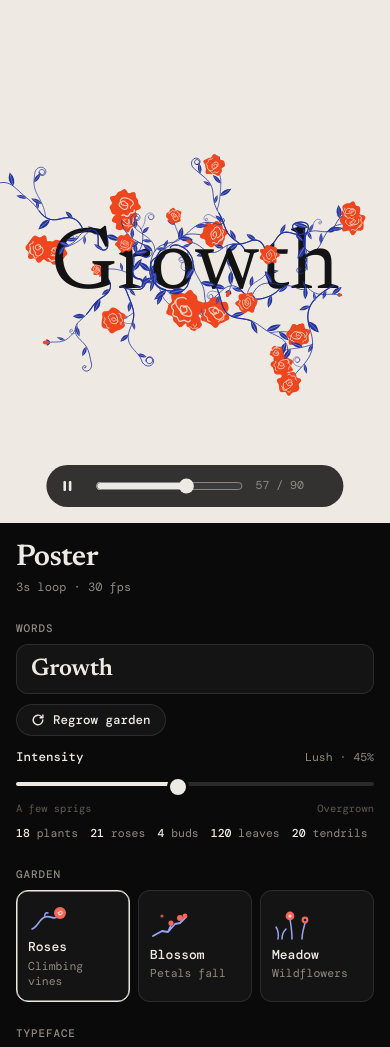
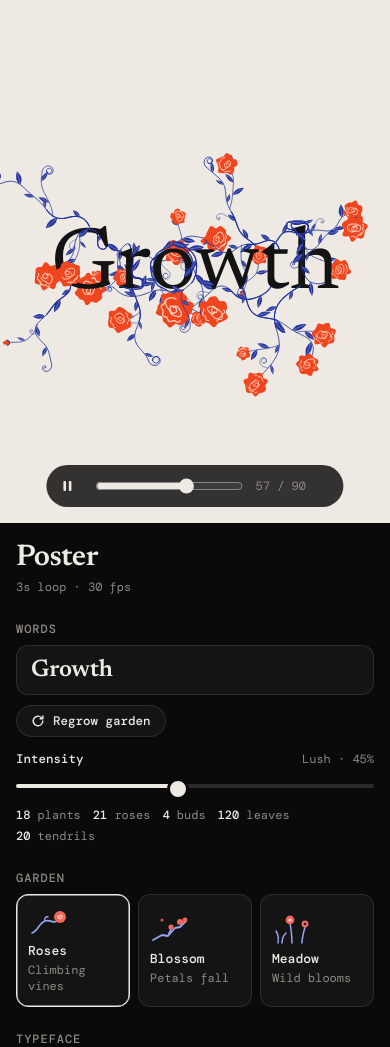
Before and after one commit to MSreeGaneshNaik/BloomType, a plain HTML site: page index.html in a window 390 px wide. Shown: the top 1047 px of the page. Drawn offline with nearby package versions, Linux system fonts and the light colour scheme; animation ran at ten frames a second.

Commit message:
Lighthouse 92+: non-blocking fonts, legible sizes, no layout shift
Mobile Performance 74 -> 95-99, desktop 95 -> 100; Accessibility,
Best Practices and SEO 100 (Lighthouse 12.2.1, gzip server).

- Load Google Fonts without blocking first paint (preload + swap,
  noscript fallback); drop the manual preload of all six faces
- Raise all panel text to 12px; fix two contrast failures (slider
  end labels removed, Tomato ink #0A0A0A)
- Keep script-built panel sections hidden until their cards exist,
  and reserve the stats line, so nothing shifts on load
- Build one letter's garden per frame in the live preview; stats
  wait for the garden instead of forcing it all at once
- Sample glyph fields at 100px instead of 140px; skip no-op canvas
  resizes (view starts at 0x0 so the first resize always runs)
- Strip emoji from the word input (pictographs, skin tones, flags,
  joiners, variation selectors)
- Garden cards: equal columns, "Wild blooms" fits at 12px

```diff
--- a/index.html
+++ b/index.html
@@ -12,7 +12,8 @@
 <title>BloomType</title>
 <link rel="preconnect" href="https://fonts.googleapis.com">
 <link rel="preconnect" href="https://fonts.gstatic.com" crossorigin>
-<link rel="stylesheet" href="https://fonts.googleapis.com/css2?family=Bricolage+Grotesque:opsz,wght@12..96,500&family=DM+Mono:wght@400;500&family=Fraunces:opsz,wght@9..144,400&family=Instrument+Serif&family=Newsreader:opsz,wght@6..72,400;6..72,600&family=Pinyon+Script&family=Playfair+Display:wght@400&display=swap">
+<link rel="preload" as="style" href="https://fonts.googleapis.com/css2?family=Bricolage+Grotesque:opsz,wght@12..96,500&family=DM+Mono:wght@400;500&family=Fraunces:opsz,wght@9..144,400&family=Instrument+Serif&family=Newsreader:opsz,wght@6..72,400;6..72,600&family=Pinyon+Script&family=Playfair+Display:wght@400&display=swap" onload="this.onload=null;this.rel='stylesheet'">
+<noscript><link rel="stylesheet" href="https://fonts.googleapis.com/css2?family=Bricolage+Grotesque:opsz,wght@12..96,500&family=DM+Mono:wght@400;500&family=Fraunces:opsz,wght@9..144,400&family=Instrument+Serif&family=Newsreader:opsz,wght@6..72,400;6..72,600&family=Pinyon+Script&family=Playfair+Display:wght@400&display=swap"></noscript>
 <style>
 /* Layout: fixed tool panel on the left, full-bleed living poster on the right; panel becomes a bottom sheet on phones. */
 :root{
@@ -43,6 +44,7 @@ button{cursor:pointer}
 .panel{position:relative;z-index:2;background:var(--chrome);overflow:hidden;min-width:0}
 .panel-inner{width:316px;height:100%;box-sizing:border-box;overflow-y:auto;padding:22px 20px 28px;display:flex;flex-direction:column;gap:26px;scrollbar-width:thin;scrollbar-color:#2A2A2A transparent;transition:opacity .3s var(--ease-out),transform .5s var(--ease-out)}
 .app.collapsed .panel-inner{opacity:0;transform:translateX(-24px);pointer-events:none}
+.pending section + section{visibility:hidden} /* cards are built by script; hiding them until then avoids a layout shift */
 .panel-inner::-webkit-scrollbar{width:8px}
 .panel-inner::-webkit-scrollbar-thumb{background:#2A2A2A;border-radius:8px}
 
@@ -50,7 +52,7 @@ button{cursor:pointer}
 .head p{margin:0;color:var(--muted);font-size:12px;font-variant-numeric:tabular-nums}
 
 .group{display:flex;flex-direction:column;gap:10px}
-.label{margin:0;font:500 11px/1 var(--mono);letter-spacing:.08em;text-transform:uppercase;color:var(--muted)}
+.label{margin:0;font:500 12px/1 var(--mono);letter-spacing:.08em;text-transform:uppercase;color:var(--muted)}
 
 .word{width:100%;box-sizing:border-box;background:var(--card);border:1px solid var(--edge);border-radius:12px;padding:10px 14px;font:600 24px/1.2 var(--serif);letter-spacing:-.01em;caret-color:var(--text);transition:border-color .2s}
 .word:focus{outline:none;border-color:var(--edge-strong)}
@@ -65,7 +67,7 @@ button{cursor:pointer}
 .meter{display:flex;flex-direction:column;gap:6px;margin-top:4px}
 .meter-row{display:flex;justify-content:space-between;align-items:baseline;gap:10px}
 .meter-row label{font:500 12.5px/1 var(--mono)}
-.meter-row output{color:var(--muted);font-size:11.5px;font-variant-numeric:tabular-nums}
+.meter-row output{color:var(--muted);font-size:12px;font-variant-numeric:tabular-nums}
 .meter input{-webkit-appearance:none;appearance:none;width:100%;height:22px;margin:0;background:transparent;cursor:pointer;--p:45%}
 .meter input::-webkit-slider-runnable-track{height:4px;border-radius:4px;background:linear-gradient(to right,var(--text) var(--p),#2A2A2A var(--p))}
 .meter input::-webkit-slider-thumb{-webkit-appearance:none;width:16px;height:16px;margin-top:-6px;border-radius:50%;background:var(--text);border:3px solid var(--chrome);box-sizing:content-box;transition:transform .15s var(--ease-out)}
@@ -75,18 +77,17 @@ button{cursor:pointer}
 .meter input::-moz-range-thumb{width:16px;height:16px;border-radius:50%;background:var(--text);border:3px solid var(--chrome)}
 .meter input:focus-visible{outline:none}
 .meter input:focus-visible::-webkit-slider-thumb{outline:2px solid var(--edge-strong);outline-offset:2px}
-.meter-ends{display:flex;justify-content:space-between;color:#5F5B55;font-size:10.5px}
-.stats{display:flex;flex-wrap:wrap;gap:4px 12px;margin:0;color:var(--muted);font-size:11.5px;font-variant-numeric:tabular-nums}
+.stats{display:flex;flex-wrap:wrap;gap:4px 12px;margin:0;min-height:calc(2.9em + 4px);color:var(--muted);font-size:12px;font-variant-numeric:tabular-nums}
 .stats b{color:var(--text);font-weight:500}
 
 .grid{display:grid;grid-template-columns:1fr 1fr;gap:8px}
-.grid.three{grid-template-columns:repeat(3,1fr)}
+.grid.three{grid-template-columns:repeat(3,minmax(0,1fr))}
 .card{position:relative;text-align:left;background:var(--card);border:1px solid var(--edge);border-radius:12px;padding:10px 11px 11px;transition:background .15s,border-color .15s,transform .1s}
 .card:hover{background:var(--card-hover)}
 .card:active{transform:scale(.98)}
 .card[aria-checked="true"]{border-color:var(--edge-strong);box-shadow:inset 0 0 0 .5px var(--edge-strong)}
 .card .t{display:block;font:500 13px/1.2 var(--mono);margin-bottom:4px}
-.card .d{display:block;color:var(--muted);font-size:11.5px;line-height:1.35}
+.card .d{display:block;color:var(--muted);font-size:12px;line-height:1.35}
 .card .face{display:block;font-size:21px;line-height:1.15;white-space:nowrap;overflow:hidden;text-overflow:ellipsis}
 .card .face + .d{margin-top:2px}
 
@@ -113,13 +114,13 @@ button{cursor:pointer}
 .xbtn.primary{background:var(--text);color:#0A0A0A;border-color:var(--text)}
 .xbtn.primary:hover{background:#FFFFFF}
 .xbtn .t{display:block;font:500 13px/1.2 var(--mono)}
-.xbtn .d{display:block;font-size:11px;opacity:.62;margin-top:3px;font-variant-numeric:tabular-nums}
+.xbtn .d{display:block;font-size:12px;opacity:.62;margin-top:3px;font-variant-numeric:tabular-nums}
 .xbtn:disabled{opacity:.45;cursor:default;transform:none}
 .progress{display:none;flex-direction:column;gap:7px}
 .progress.on{display:flex}
 .bar{height:4px;background:#222;border-radius:4px;overflow:hidden}
 .bar i{display:block;height:100%;width:0;background:var(--text);border-radius:4px}
-.ptext,.note{margin:0;color:var(--muted);font-size:11.5px;font-variant-numeric:tabular-nums}
+.ptext,.note{margin:0;color:var(--muted);font-size:12px;font-variant-numeric:tabular-nums}
 .xbtn.wide{grid-column:1 / -1;display:flex;align-items:center;justify-content:space-between;gap:10px}
 .xbtn.wide svg{width:16px;height:16px;flex:none;opacity:.8}
 .switch{position:relative;display:flex;align-items:center;gap:10px;cursor:pointer;user-select:none}
@@ -130,15 +131,15 @@ button{cursor:pointer}
 .switch input:checked + .track::after{transform:translateX(12px);background:#0A0A0A}
 .switch input:focus-visible + .track{outline:2px solid var(--edge-strong);outline-offset:2px}
 .switch .sl{font-size:12px}
-.switch .sl small{display:block;color:var(--muted);font-size:11px}
+.switch .sl small{display:block;color:var(--muted);font-size:12px}
 .code{display:flex;flex-direction:column;gap:8px}
 .tabs{display:flex;gap:4px}
 .tabs button{background:none;border:0;border-radius:7px;padding:6px 10px;font:500 12px/1 var(--mono);color:var(--muted)}
 .tabs button[aria-selected="true"]{background:#262626;color:var(--text)}
-.code textarea{width:100%;box-sizing:border-box;height:150px;resize:vertical;background:#0F0F0F;border:1px solid var(--edge);border-radius:10px;padding:10px;font:11px/1.5 var(--mono);color:#CFCBC4;white-space:pre;overflow:auto}
+.code textarea{width:100%;box-sizing:border-box;height:150px;resize:vertical;background:#0F0F0F;border:1px solid var(--edge);border-radius:10px;padding:10px;font:12px/1.5 var(--mono);color:#CFCBC4;white-space:pre;overflow:auto}
 .code textarea:focus{outline:none;border-color:var(--edge-strong)}
 .code-row{display:flex;align-items:center;justify-content:space-between;gap:10px}
-.code-row span{color:var(--muted);font-size:11px;font-variant-numeric:tabular-nums}
+.code-row span{color:var(--muted);font-size:12px;font-variant-numeric:tabular-nums}
 [hidden]{display:none!important}
 
 /* ---------- stage ---------- */
@@ -151,7 +152,7 @@ button{cursor:pointer}
 .tl{left:14px;top:14px}
 .transport{left:50%;bottom:16px;transform:translateX(-50%);padding:5px 14px 5px 5px;gap:10px}
 .transport input{width:min(240px,38vw);accent-color:#EDEAE4}
-.transport output{font-size:11.5px;color:var(--muted);font-variant-numeric:tabular-nums;min-width:74px}
+.transport output{font-size:12px;color:var(--muted);font-variant-numeric:tabular-nums;min-width:74px}
 
 @media (max-width:760px){
   body{overflow:auto}
@@ -170,7 +171,7 @@ button{cursor:pointer}
 <body>
 <div class="app" id="app">
   <aside class="panel" id="panel" aria-label="Poster controls">
-    <div class="panel-inner">
+    <div class="panel-inner pending">
       <header class="head">
         <h1>Poster</h1>
         <p id="meta">3s loop · 30 fps</p>
@@ -186,7 +187,6 @@ button{cursor:pointer}
         <div class="meter">
           <div class="meter-row"><label for="intensity">Intensity</label><output id="intensityOut" for="intensity"></output></div>
           <input type="range" id="intensity" min="0" max="100" step="1" value="45">
-          <div class="meter-ends" aria-hidden="true"><span>A few sprigs</span><span>Overgrown</span></div>
         </div>
         <p class="stats" id="stats" aria-live="polite"></p>
       </section>
@@ -272,7 +272,7 @@ const PALETTES = [
   { id:'citrus',    name:'Citrus',    bg:'#0B1410', ink:'#F3ECDC', flower:'#F7931E', detail:'#FFE3AA', vine:'#2EA36A' },
   { id:'orchid',    name:'Orchid',    bg:'#1B0A24', ink:'#F6EEF6', flower:'#E244EC', detail:'#FFC9F6', vine:'#3CB3A2' },
   { id:'moss',      name:'Moss',      bg:'#173A29', ink:'#F1EDE0', flower:'#F3B4BC', detail:'#C8505F', vine:'#8FCF94' },
-  { id:'tomato',    name:'Tomato',    bg:'#F2200F', ink:'#121212', flower:'#F6EDE0', detail:'#F08A7C', vine:'#121212' },
+  { id:'tomato',    name:'Tomato',    bg:'#F2200F', ink:'#0A0A0A', flower:'#F6EDE0', detail:'#F08A7C', vine:'#121212' },
   { id:'butter',    name:'Butter',    bg:'#FBE5A6', ink:'#141414', flower:'#D81F2B', detail:'#FFA3A5', vine:'#1E5B3B' },
 ];
 const MOTIONS = [
@@ -290,7 +290,7 @@ const STYLES = [
     icon:'<svg viewBox="0 0 40 34" fill="none"><path d="M4 30c6-2 7-10 13-12s9 4 14-1" stroke="#97A6F4" stroke-width="1.6" stroke-linecap="round"/><path d="M17 18c-1-3 1-5 3-4" stroke="#97A6F4" stroke-width="1.4" stroke-linecap="round"/><circle cx="32" cy="14" r="6" fill="#F3675B"/><path d="M31 14a1.6 1.6 0 1 1 2 1.5c-1.6.5-3-.6-3-2.2" stroke="#FFD6CB" stroke-width="1.1" stroke-linecap="round"/></svg>' },
   { id:'blossom', name:'Blossom', desc:'Petals fall', noun:'blossoms',
     icon:'<svg viewBox="0 0 40 34" fill="none"><path d="M3 29l9-5 6 1 7-8 5-1 6-6M18 25l3-7" stroke="#97A6F4" stroke-width="1.8" stroke-linecap="round" stroke-linejoin="round"/><g fill="#F3675B"><circle cx="30" cy="11" r="3"/><circle cx="35" cy="9" r="2.4"/><circle cx="21" cy="16" r="2.6"/></g><circle cx="12" cy="9" r="1.6" fill="#F3675B" opacity=".8"/></svg>' },
-  { id:'meadow',  name:'Meadow',  desc:'Wildflowers', noun:'flowers',
+  { id:'meadow',  name:'Meadow',  desc:'Wild blooms', noun:'flowers',
     icon:'<svg viewBox="0 0 40 34" fill="none"><path d="M6 32c1-6 0-9-2-12M10 32c0-5 2-8 4-10M20 32c0-8-1-14-2-20M30 32c0-6 2-12 3-16" stroke="#97A6F4" stroke-width="1.5" stroke-linecap="round"/><g fill="#F3675B"><circle cx="18" cy="9" r="4.4"/><circle cx="33" cy="13" r="3.4"/></g><circle cx="18" cy="9" r="1.6" fill="#FFD6CB"/><circle cx="33" cy="13" r="1.2" fill="#0C1A4C"/></svg>' },
 ];
 const FONTS = [
@@ -351,7 +351,7 @@ function chamfer(seed, cols, rows){
 function glyphField(ch){
   const f = FNT(), key = f.id+'|'+ch;
   if (fieldCache.has(key)) return fieldCache.get(key);
-  const SZ = 140, G = 2, cw = SZ*2.8, chh = SZ*2.6, ox = SZ*0.7, oy = SZ*1.6;
+  const SZ = 100, G = 2, cw = SZ*2.8, chh = SZ*2.6, ox = SZ*0.7, oy = SZ*1.6;
   const c = document.createElement('canvas'); c.width = cw; c.height = chh;
   const g = c.getContext('2d', { willReadFrequently:true });
   g.font = fontCss(SZ, f); g.textBaseline = 'alphabetic'; g.fillStyle = '#000'; g.fillText(ch, ox, oy);
@@ -495,8 +495,9 @@ function genMeadowPlant(r, F){
 
 /* Plants per letter: a seeded pool, of which a random-density share is shown. */
 const plantCache = new Map();
+const plantKey = (ch, k) => [S.seed, S.style, S.font, k, ch].join('|');
 function lettersPlants(ch, k){
-  const key = [S.seed, S.style, S.font, k, ch].join('|');
+  const key = plantKey(ch, k);
   if (plantCache.has(key)) return plantCache.get(key);
   const F = glyphField(ch), r = mulberry32(hash(S.seed, S.style, k, ch)), out = { plants:[], bias:r() };
   if (!F.empty){ const gen = S.style==='blossom' ? genBlossomPlant : S.style==='meadow' ? genMeadowPlant : genRosePlant;
@@ -822,8 +823,11 @@ function render(ctx, W, H, u, live, now, transparent){
   const M = motionFrame(u, W, H, fs, live);
   if (transparent) ctx.clearRect(0,0,W,H); else { ctx.fillStyle = P.bg; ctx.fillRect(0,0,W,H); }
   const items = [];
+  let budget = live ? 1 : n;
   for (let k=0;k<n;k++){
-    const ch = word[k], lp = lettersPlants(ch, k), want = plantCount(n, lp.bias);
+    const ch = word[k];
+    if (!plantCache.has(plantKey(ch, k)) && budget-- <= 0) continue;
+    const lp = lettersPlants(ch, k), want = plantCount(n, lp.bias);
     for (let p=0;p<lp.plants.length;p++){
       const target = p < want ? 1 : 0;
       const vis = live ? liveVis([S.seed,S.style,S.font,k,ch,p].join('|'), target) : target;
@@ -876,11 +880,12 @@ function intensityName(v){ return v < 0.15 ? 'A few sprigs' : v < 0.38 ? 'Light'
 const app = document.getElementById('app'), stage = document.getElementById('stage'), cv = document.getElementById('cv'), ctx = cv.getContext('2d');
 const wordEl = document.getElementById('word'), scrub = document.getElementById('scrub'), frameOut = document.getElementById('frameOut');
 let playing = true, uNow = 0, tPrev = performance.now(), scrubbing = false, codeOpen = false, codeKind = 'html';
-let view = { W:1000, H:800, dpr:1 };
+let view = { W:0, H:0, dpr:0 };
 
 function sizeCanvas(){
   const r = stage.getBoundingClientRect(), dpr = Math.min(window.devicePixelRatio || 1, 2);
   const W = Math.max(1, Math.round(r.width)), H = Math.max(1, Math.round(r.height));
+  if (W === view.W && H === view.H && dpr === view.dpr) return;   // resizing a canvas is costly; skip no-op calls
   cv.width = Math.round(W*dpr); cv.height = Math.round(H*dpr);
   view = { W, H, dpr };
   updateMeta();
@@ -905,7 +910,8 @@ function tick(now){
 let statsKey = '';
 function updateStats(){
   const key = [S.seed, S.word, S.density, S.style, S.font].join('|');
-  if (key === statsKey) return; statsKey = key;
+  if (key === statsKey || ![...S.word].every((ch, k) => plantCache.has(plantKey(ch, k)))) return;
+  statsKey = key;
   const n = S.word.length; let plants=0, flowers=0, buds=0, curls=0, leaves=0;
   const tally = k => { if (isBloom(k)) flowers++; else if (k==='bud'||k==='sbud') buds++; else if (k==='curl') curls++; };
   for (let k=0;k<n;k++){ const lp = lettersPlants(S.word[k], k), want = plantCount(n, lp.bias);
@@ -925,13 +931,16 @@ intensityEl.addEventListener('change', persist);
 showIntensity();
 
 /* ---------- word editing ---------- */
+// no emoji: pictographs, skin tones, flags, joiners and variation selectors are stripped on input and paste
+const stripEmoji = t => t.replace(/[\p{Extended_Pictographic}\p{Emoji_Modifier}\p{Regional_Indicator}\u200D\uFE0F\u20E3]/gu, '');
 function setWord(next){
-  next = next.replace(/[\r\n\t]/g,'').slice(0,16);
+  next = stripEmoji(next.replace(/[\r\n\t]/g,'')).slice(0,16);
+  if (wordEl.value !== next) wordEl.value = next;
   const prev = S.word, now = performance.now(), nb = [];
   for (let k=0;k<next.length;k++) nb[k] = (prev[k]===next[k] && births[k]!==undefined) ? births[k] : now;
   births = nb; S.word = next; layoutCache = null; persist();
 }
-wordEl.value = S.word;
+S.word = stripEmoji(S.word); wordEl.value = S.word;
 wordEl.addEventListener('input', () => setWord(wordEl.value));
 wordEl.addEventListener('focus', () => { editing = true; });
 wordEl.addEventListener('blur', () => { editing = false; });
@@ -977,6 +986,7 @@ radioGroup(document.getElementById('palettes'), PALETTES, () => S.palette,
   p => `<span class="swatch" style="background:${p.bg}"><span class="dots"><i style="background:${p.flower}"></i><i style="background:${p.vine}"></i></span><span style="color:${p.ink}">Aa</span></span><span class="n">${p.name}</span>`,
   p => { S.palette = p.id; persist(); applyPalette(); });
 radioGroup(document.getElementById('ratios'), RATIOS, () => S.ratio, r => r.label, r => { S.ratio = r.id; persist(); updateMeta(); }, '');
+document.querySelector('.panel-inner').classList.remove('pending');
 
 function applyPalette(){ stage.style.setProperty('--stage', PAL().bg); }
 function exportDims(){
@@ -1247,7 +1257,6 @@ applyPalette(); sizeCanvas();
   fontsReady = true; fieldCache.clear(); plantCache.clear(); layoutCache = null; statsKey = '';
   const now = performance.now(); births = [...S.word].map((_,k)=> now + 200 + k*110);
   requestAnimationFrame((t) => { lastNow = tPrev = t; tick(t); });
-  FONTS.forEach(f => { document.fonts.load(fontCss(40, f)).catch(()=>{}); });
 })();
 window.__bloom = { S, render, layout, regrow, setWord, exportDims, RATIOS, fieldCache, plantCache };
 </script>
```
